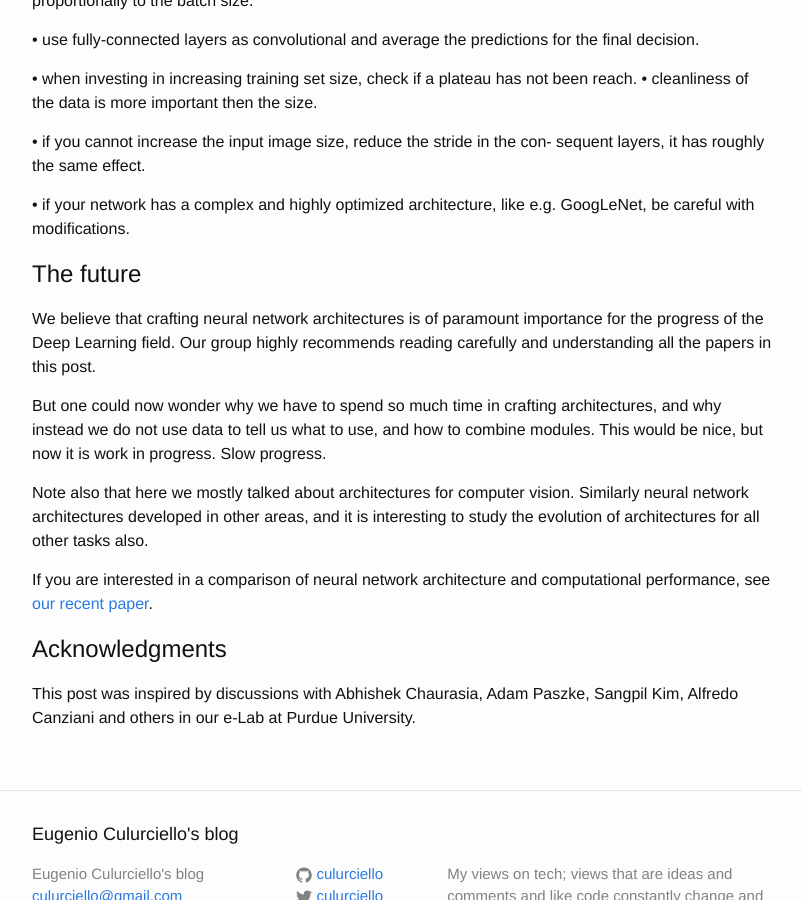
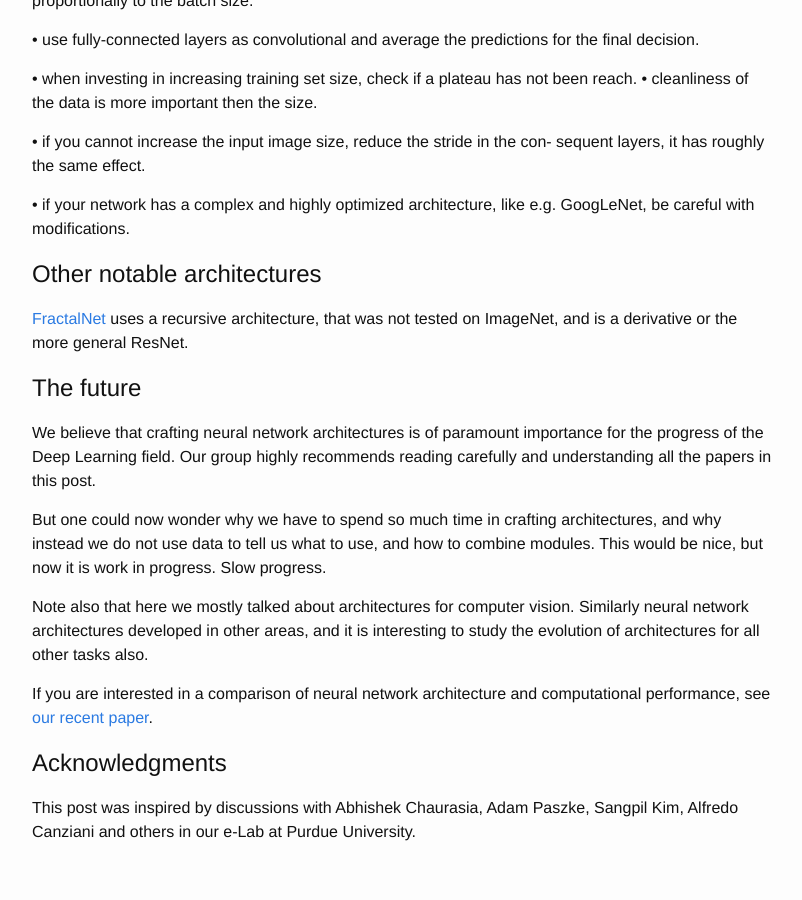
Before and after one commit to culurciello/culurciello.github.io, a Jekyll site: the page built from _posts/2016-06-05-nets.markdown, in a window 1280 px wide and 900 px high, scrolled down 13240 px. Shown: the whole window, without its empty margins (238-1040 px from the left). Built offline with Jekyll 4.4.1, drawn with Linux system fonts in a browser that asks for light colours.

Commit message:
fractal net

```diff
--- a/_posts/2016-06-05-nets.markdown
+++ b/_posts/2016-06-05-nets.markdown
@@ -225,6 +225,12 @@ sequent layers, it has roughly the same effect.
 GoogLeNet, be careful with modifications.
 
 
+
+# Other notable architectures
+
+[FractalNet](https://arxiv.org/abs/1605.07648) uses a recursive architecture, that was not tested on ImageNet, and is a derivative or the more general ResNet.
+
+
 # The future
 We believe that crafting neural network architectures is of paramount importance for the progress of the Deep Learning field. Our group highly recommends reading carefully and understanding all the papers in this post.
 
```
